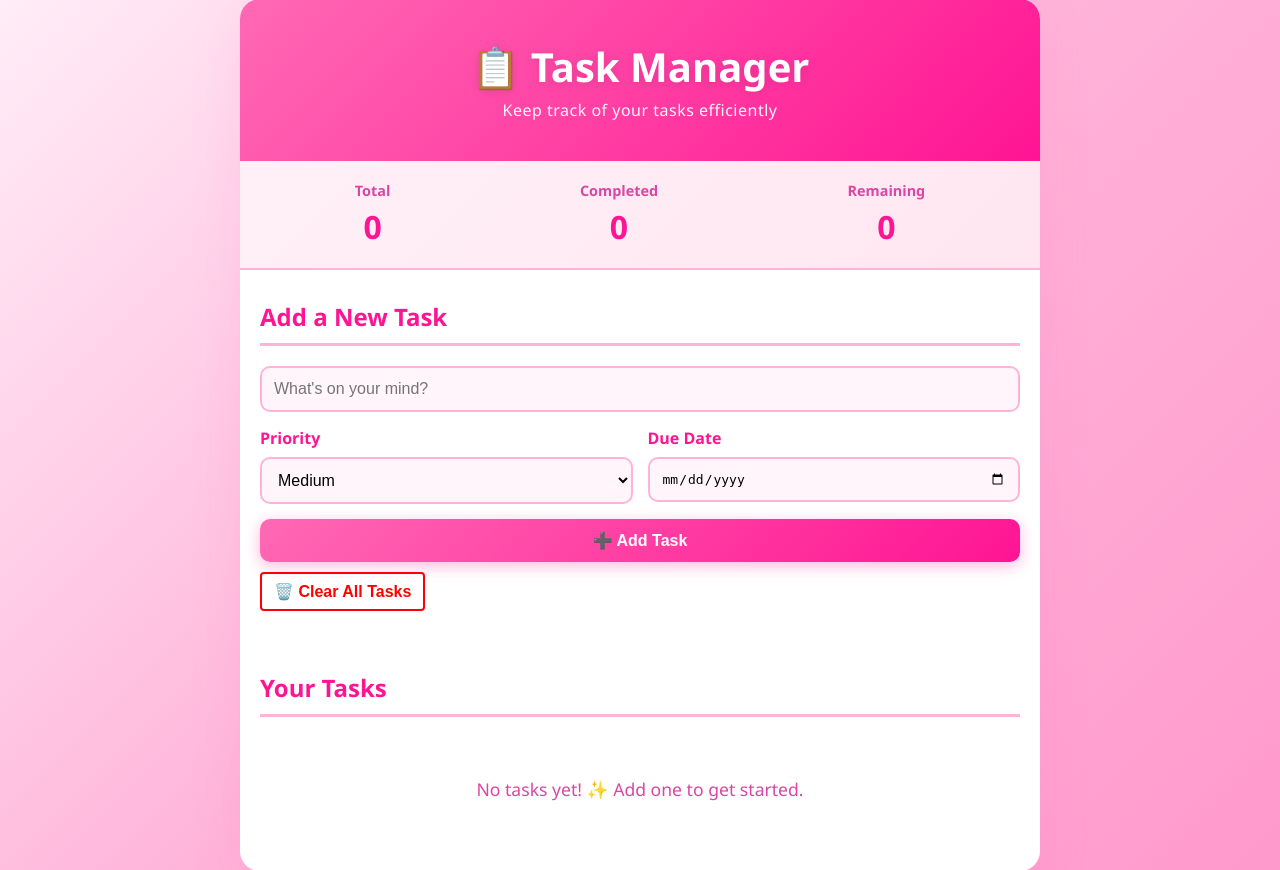
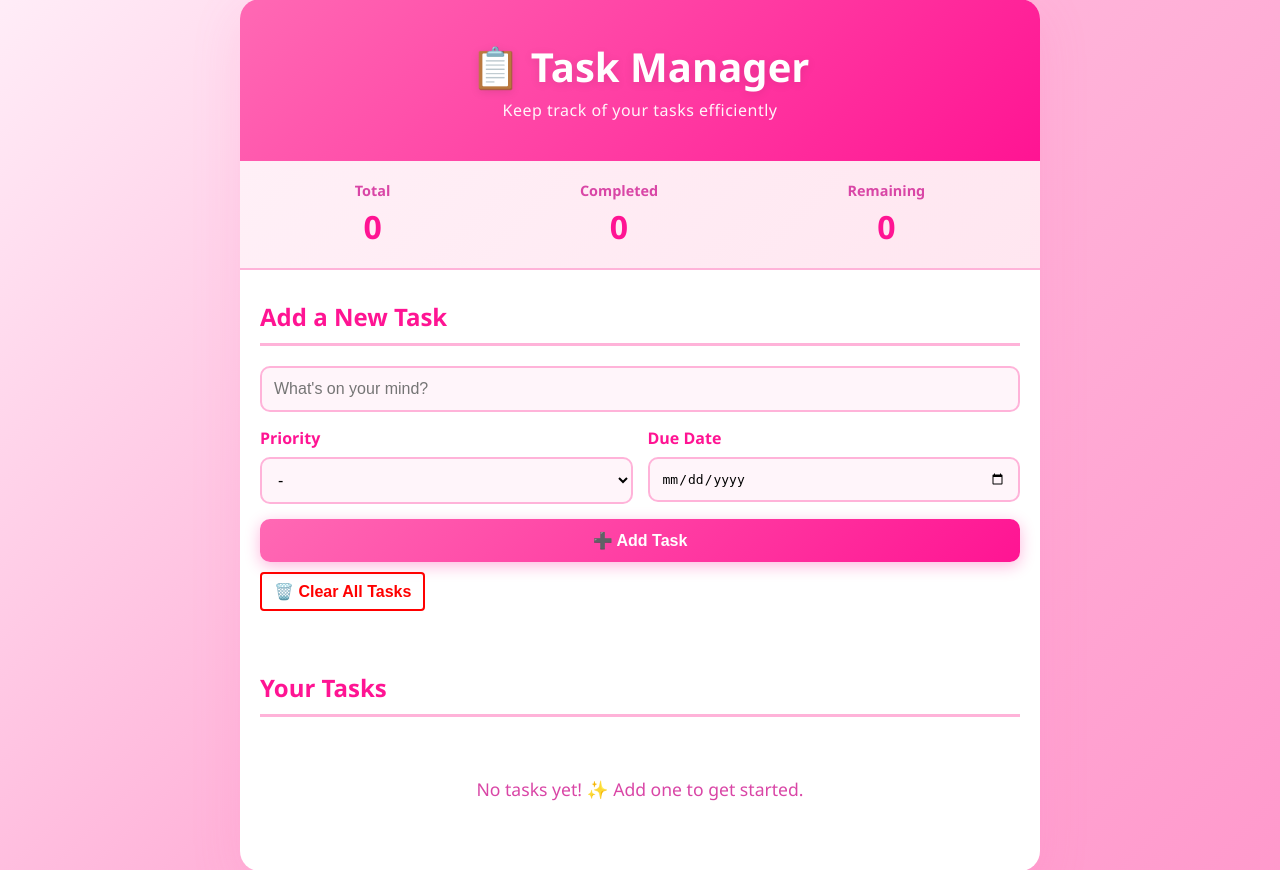
Before and after one commit to Hanaali182/task-manager, a Flask app: page / in a window 1280 px wide. Shown: the part 21-891 px from the top of the page. Run offline with Flask 3, Linux system fonts and the light colour scheme.

Commit message:
Update priority dropdown to show dash as default

```diff
--- a/templates/index.html
+++ b/templates/index.html
@@ -49,8 +49,9 @@
                     <div class="form-group">
                         <label for="priority">Priority</label>
                         <select name="priority" id="priority" class="form-select">
+                            <option value="" selected>-</option>
                             <option value="Low">Low</option>
-                            <option value="Medium" selected>Medium</option>
+                            <option value="Medium">Medium</option>
                             <option value="High">High</option>
                         </select>
                     </div>
```
